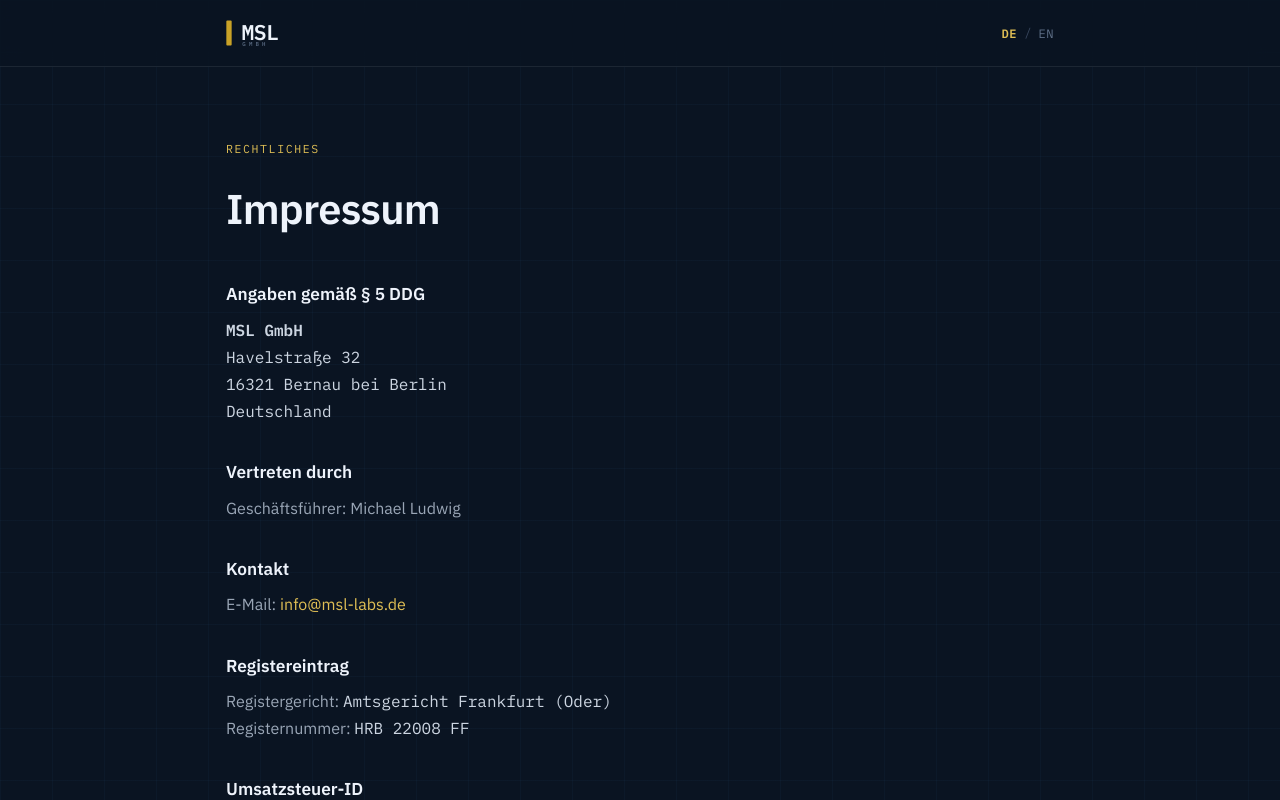
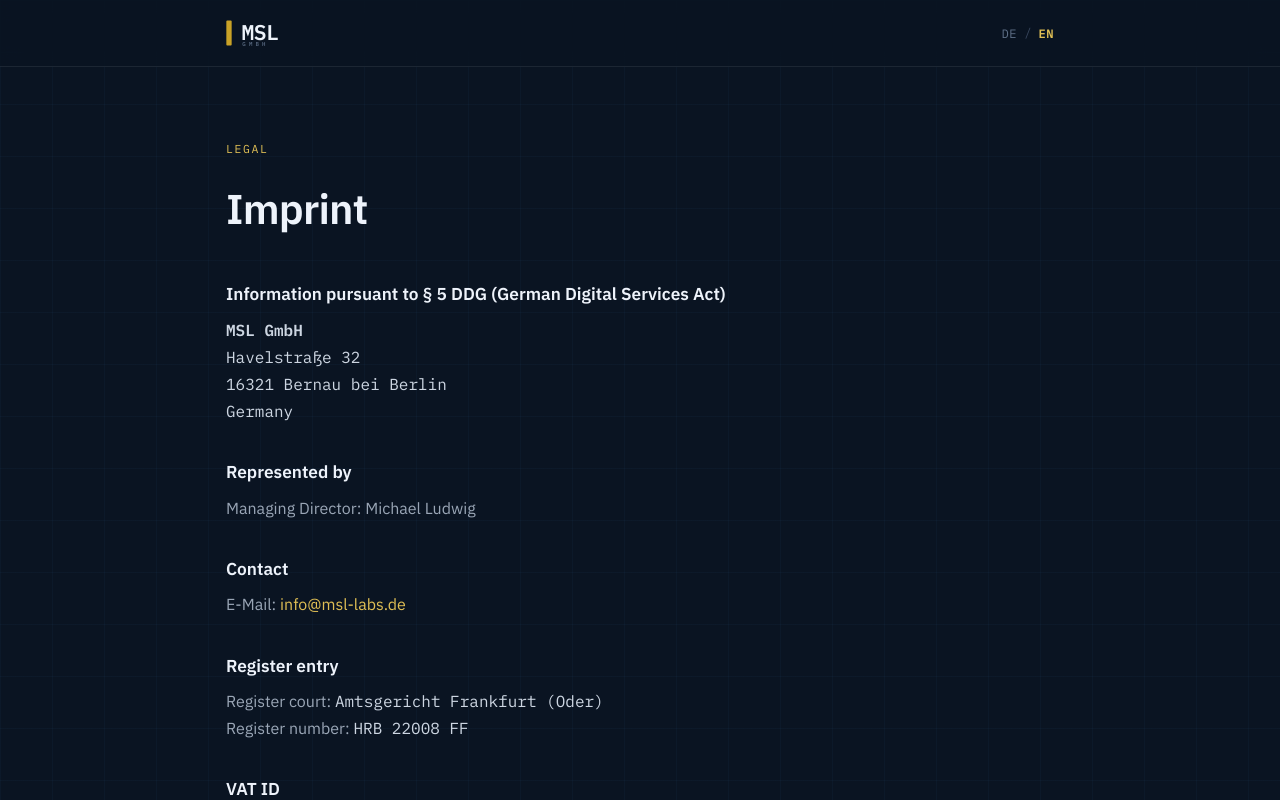
Before and after one commit to MichaelLudwig/msl-website, a plain HTML site: page impressum.html in a window 1280 px wide. Both pictures are taken after a click on the button "EN". Shown: the top 800 px of the page. Drawn offline with Linux system fonts and the light colour scheme.

Commit message:
Impressum vollstaendig (Haftungstext), Datenschutz ohne Haftung

```diff
--- a/impressum.html
+++ b/impressum.html
@@ -35,7 +35,6 @@
   p{margin-bottom:8px;color:#9aa6b6}
   strong{color:#cdd6e2;font-weight:600}
   .mono{font-family:var(--ml);color:#cdd6e2}
-  .card{border:1px solid rgba(255,255,255,.1);border-radius:8px;background:linear-gradient(180deg,#0e1d33,#0b1727);padding:22px 26px;margin:14px 0}
   .back{display:inline-flex;align-items:center;gap:8px;margin-top:44px;font-family:var(--ml);font-size:.78rem;letter-spacing:.04em;color:#7fa6d8}
   hr{border:0;border-top:1px solid rgba(255,255,255,.08);margin:40px 0}
 </style>
@@ -90,4 +89,21 @@
   <p><span class="de">Wir sind nicht bereit oder verpflichtet, an Streitbeilegungsverfahren vor einer Verbraucherschlichtungsstelle teilzunehmen.</span><span class="en">We are not willing or obliged to participate in dispute resolution proceedings before a consumer arbitration board.</span></p>
 
   <h2><span class="de">Haftung für Inhalte</span><span class="en">Liability for content</span></h2>
-  <p><spa
+  <p><span class="de">Als Diensteanbieter sind wir für eigene Inhalte auf diesen Seiten nach den allgemeinen Gesetzen verantwortlich. Wir sind jedoch nicht verpflichtet, übermittelte oder gespeicherte fremde Informationen zu überwachen.</span><span class="en">As a service provider, we are responsible for our own content on these pages in accordance with general law. However, we are not obliged to monitor transmitted or stored third-party information.</span></p>
+
+  <a href="index.html" class="back">&larr; <span class="de">Zurück zur Startseite</span><span class="en">Back to home</span></a>
+</main>
+<script>
+  function setLang(l){
+    document.body.setAttribute('data-lang',l);
+    document.documentElement.lang=l;
+    document.querySelectorAll('.lang-toggle button').forEach(function(b){b.classList.toggle('active',b.dataset.set===l);});
+    try{localStorage.setItem('msl-lang',l);}catch(e){}
+  }
+  document.querySelectorAll('.lang-toggle button').forEach(function(b){
+    b.addEventListener('click',function(){setLang(b.dataset.set);});
+  });
+  try{var s=localStorage.getItem('msl-lang'); if(s==='en'){setLang('en');}}catch(e){}
+</script>
+</body>
+</html>
```
Also changed, not shown: datenschutz.html (+1 -4 lines).
